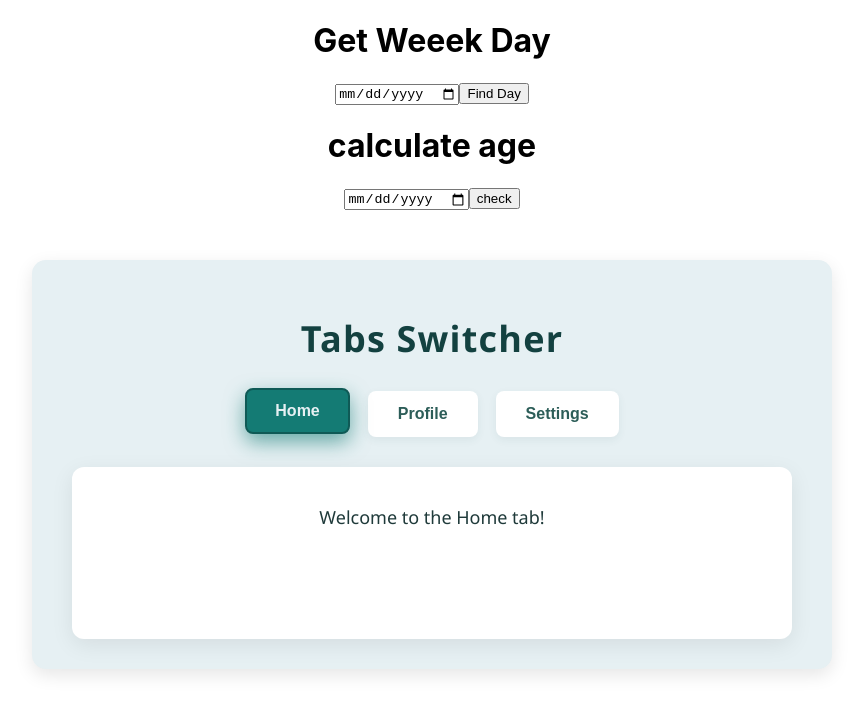
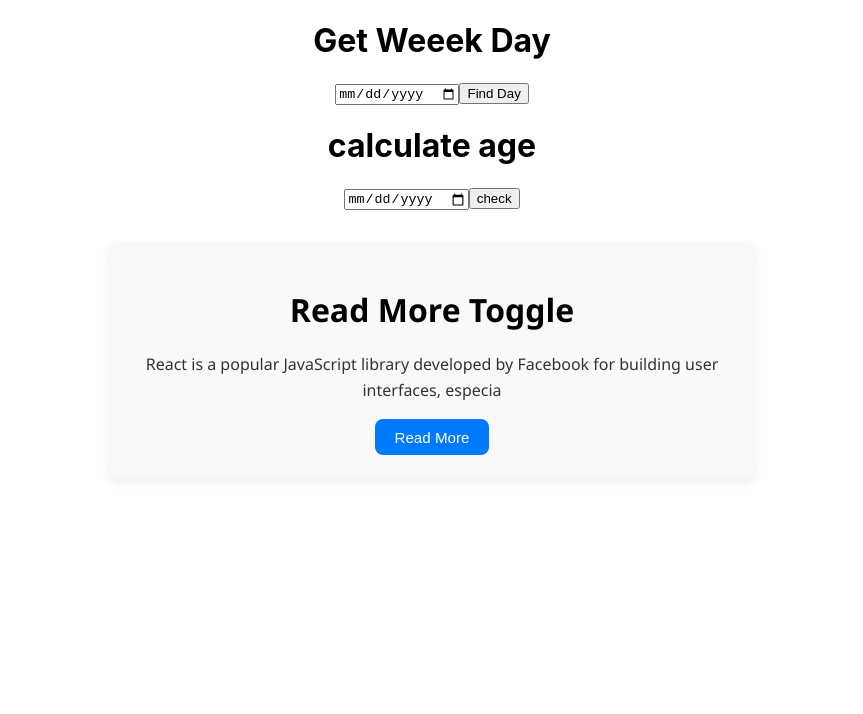
Before and after one commit to mrudula0/react-projects-2, a React (Create React App) app: page / in a window 1280 px wide. Shown: the top 714 px of the page, without its empty margins (208-1071 px from the left). Built offline with nearby package versions, Linux system fonts and the light colour scheme.

Commit message:
readmore

```diff
--- a/src/App.js
+++ b/src/App.js
@@ -1,13 +1,15 @@
 import "./App.css";
 import GetWeekDay from "./Components/GetWeekDay";
 import AgeCalculator from "./Components/AgeCalculator";
-import TabSwitcher from "./TabsComponent/TabSwitcher";
+// import TabSwitcher from "./TabsComponent/TabSwitcher";
+import ReadMoreToggle from "./TextBtnToggle/ReadMoreToggle";
 function App() {
   return (
     <div className="App">
       <GetWeekDay />
       <AgeCalculator />
-      <TabSwitcher />
+      {/* <TabSwitcher /> */}
+      <ReadMoreToggle />
     </div>
   );
 }
--- /dev/null
+++ b/src/TextBtnToggle/ReadMoreToggle.jsx
@@ -0,0 +1,28 @@
+import React, { useState } from "react";
+import "../TextBtnToggle/style.css";
+
+function ReadMoreToggle() {
+  const text = `React is a popular JavaScript library developed by Facebook for
+  building user interfaces, especially single-page applications. It allows
+   developers to create reusable UI components that efficiently update and
+   render as data changes. One of React’s key features is the virtual DOM,
+   which improves performance by minimizing direct manipulation of the actual
+    DOM.`;
+  const [isExpand, setIsExpand] = useState(false);
+  const preview = text.slice(0, 100);
+
+  const handleExpand = () => {
+    setIsExpand(!isExpand);
+  };
+  return (
+    <div className="readmore-container">
+      <h1 className="title">Read More Toggle</h1>
+      <p className="readmore-text">{isExpand ? text : preview}</p>
+      <button className="readmore-button" onClick={handleExpand}>
+        {isExpand ? "Read Less" : "Read More"}
+      </button>
+    </div>
+  );
+}
+
+export default ReadMoreToggle;
--- /dev/null
+++ b/src/TextBtnToggle/style.css
@@ -0,0 +1,34 @@
+/* styles.css */
+
+.readmore-container {
+  max-width: 600px;
+  margin: 2rem auto;
+  padding: 1.5rem;
+  background-color: #f9f9f9;
+  border-radius: 12px;
+  box-shadow: 0 4px 8px rgba(0, 0, 0, 0.06);
+  font-family: "Segoe UI", Tahoma, Geneva, Verdana, sans-serif;
+}
+
+.readmore-text {
+  font-size: 1rem;
+  color: #333;
+  line-height: 1.6;
+  margin-bottom: 1rem;
+  transition: all 0.3s ease-in-out;
+}
+
+.readmore-button {
+  background-color: #007bff;
+  color: white;
+  border: none;
+  padding: 0.6rem 1.2rem;
+  font-size: 0.95rem;
+  border-radius: 8px;
+  cursor: pointer;
+  transition: background-color 0.2s ease-in-out;
+}
+
+.readmore-button:hover {
+  background-color: #0056b3;
+}
```
